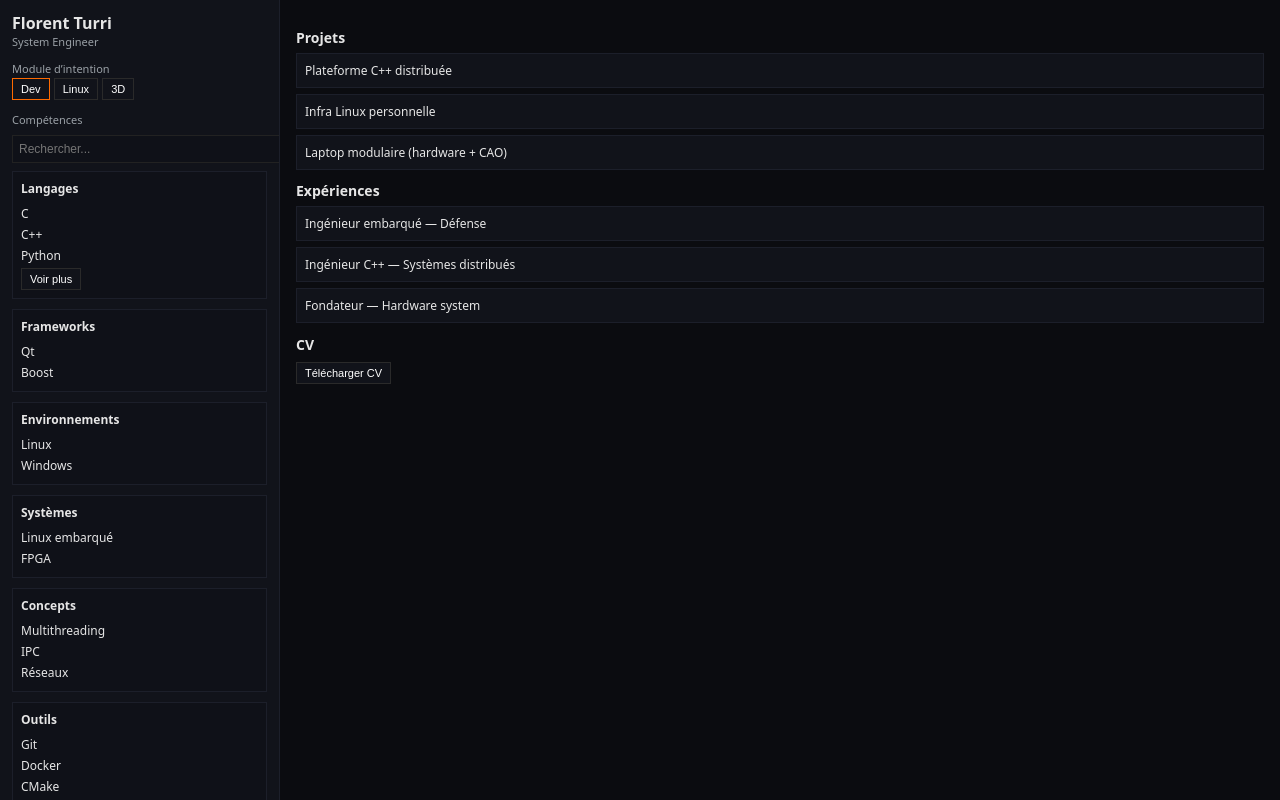
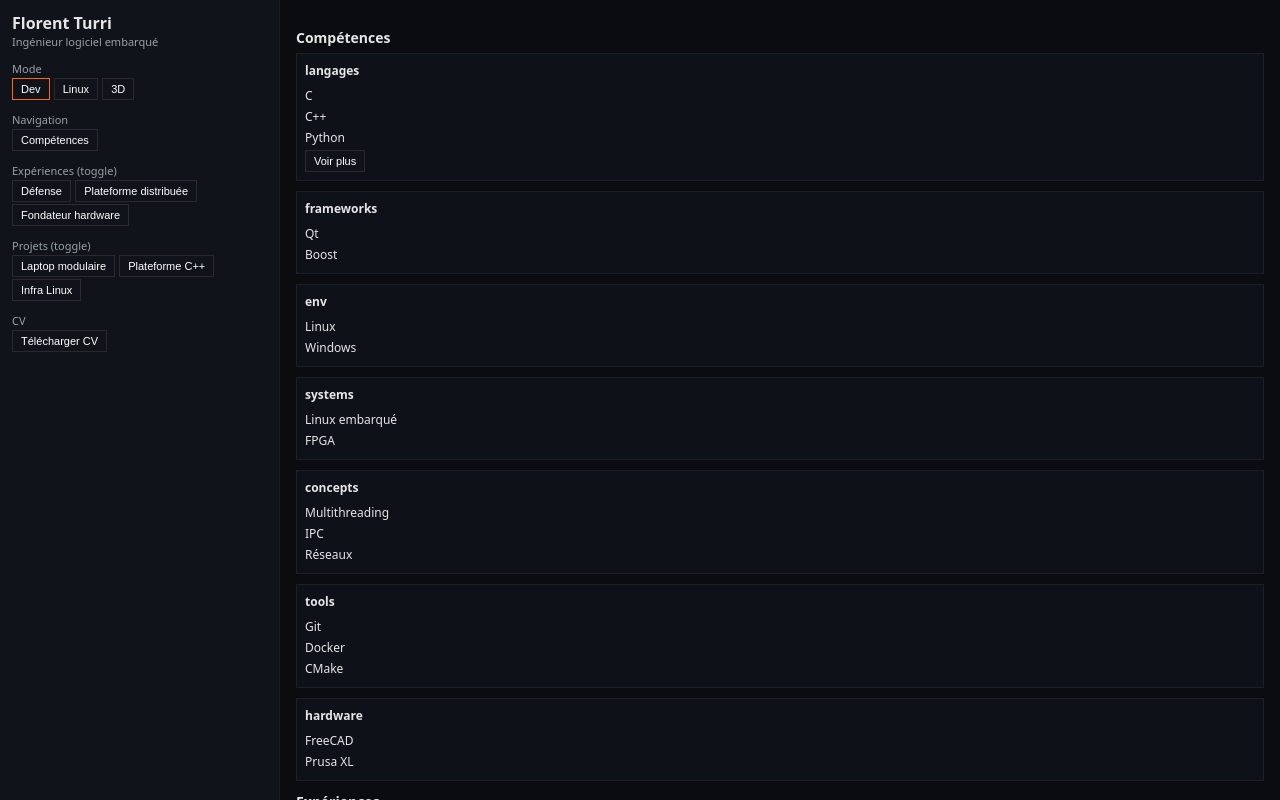
Before and after one commit to FlTu/portfolio, a plain HTML site: page index.html in a window 1280 px wide. Drawn offline with Linux system fonts and the light colour scheme.

Commit message:
V4 portfolio

```diff
--- a/index.html
+++ b/index.html
@@ -15,41 +15,44 @@
 <aside class="sidebar">
 
   <div class="title">Florent Turri</div>
-  <div class="muted">System Engineer</div>
+  <div class="muted">Ingénieur logiciel embarqué</div>
 
-  <div class="section-title">Module d’intention</div>
-
+  <div class="section-title">Mode</div>
   <div class="mode">
     <button id="btn-dev" class="mode-btn active" onclick="setMode('dev')">Dev</button>
     <button id="btn-linux" class="mode-btn" onclick="setMode('linux')">Linux</button>
     <button id="btn-3d" class="mode-btn" onclick="setMode('3d')">3D</button>
   </div>
 
-  <div class="section-title">Compétences</div>
+  <div class="section-title">Navigation</div>
 
-  <input id="search" placeholder="Rechercher..." oninput="renderSkills()" />
+  <button onclick="selectView('skills')">Compétences</button>
 
-  <div id="skills"></div>
+  <div class="section-title" onclick="toggleSection('exp-all')">
+    Expériences (toggle)
+  </div>
+
+  <button onclick="selectView('exp-defense')">Défense</button>
+  <button onclick="selectView('exp-data')">Plateforme distribuée</button>
+  <button onclick="selectView('exp-fondateur')">Fondateur hardware</button>
+
+  <div class="section-title" onclick="toggleSection('proj-all')">
+    Projets (toggle)
+  </div>
+
+  <button onclick="selectView('proj-laptop')">Laptop modulaire</button>
+  <button onclick="selectView('proj-platform')">Plateforme C++</button>
+  <button onclick="selectView('proj-linux')">Infra Linux</button>
+
+  <div class="section-title">CV</div>
+  <button onclick="downloadCV()">Télécharger CV</button>
 
 </aside>
 
 <!-- ================= MAIN ================= -->
 <main class="main">
 
-  <section>
-    <h2>Projets</h2>
-    <div id="projects"></div>
-  </section>
-
-  <section>
-    <h2>Expériences</h2>
-    <div id="exp"></div>
-  </section>
-
-  <section>
-    <h2>CV</h2>
-    <button onclick="downloadCV()">Télécharger CV</button>
-  </section>
+  <div id="content"></div>
 
 </main>
 
@@ -60,7 +63,12 @@
 /* ================= STATE ================= */
 
 let mode = "dev";
-const expanded = {}; // persistant
+let view = "skills";
+
+let showAllExp = false;
+let showAllProj = false;
+
+const expanded = {};
 
 /* ================= DATA ================= */
 
@@ -87,71 +95,78 @@ const skills = [
   {name:"Docker", level:"Confirmé", cat:"tools"},
   {name:"CMake", level:"Confirmé", cat:"tools"},
 
-  {name:"FreeCAD", level:"Intermédiaire", cat:"hardware"}
+  {name:"FreeCAD", level:"Intermédiaire", cat:"hardware"},
+  {name:"Prusa XL", level:"Intermédiaire", cat:"hardware"}
 ];
 
-const categories = [
-  {id:"langages", label:"Langages"},
-  {id:"frameworks", label:"Frameworks"},
-  {id:"env", label:"Environnements"},
-  {id:"systems", label:"Systèmes"},
-  {id:"concepts", label:"Concepts"},
-  {id:"tools", label:"Outils"},
-  {id:"hardware", label:"Hardware"}
-];
-
-/* ================= MODE (FIX IMPORTANT) ================= */
+/* ================= MODE ================= */
 
 function setMode(m){
   mode = m;
 
-  // reset buttons proprement (SANS render global immédiat destructeur)
   document.querySelectorAll(".mode-btn").forEach(b=>{
     b.classList.remove("active");
   });
 
-  document.getElementById("btn-" + m).classList.add("active");
+  document.getElementById("btn-"+m).classList.add("active");
 
-  // render safe
   render();
 }
 
-/* ================= SEARCH ================= */
+/* ================= NAV ================= */
 
-function query(){
-  return document.getElementById("search").value.toLowerCase();
+function selectView(v){
+  view = v;
+  render();
+}
+
+/* toggle sections (exp/proj global) */
+function toggleSection(type){
+  if(type === "exp-all") showAllExp = !showAllExp;
+  if(type === "proj-all") showAllProj = !showAllProj;
+  render();
 }
 
 /* ================= SKILLS ================= */
 
 function toggle(cat){
   expanded[cat] = !expanded[cat];
-  renderSkills();
+  render();
 }
 
-/* ================= RENDER SKILLS ================= */
+/* ================= FILTER ================= */
+
+function filterSkills(list){
+  if(mode === "linux"){
+    return list.filter(s => ["linux","tools","env"].includes(s.cat));
+  }
+  if(mode === "3d"){
+    return list.filter(s => ["hardware","systems"].includes(s.cat));
+  }
+  return list;
+}
+
+/* ================= SKILLS RENDER ================= */
 
 function renderSkills(){
 
-  const el = document.getElementById("skills");
-  const q = query();
+  let html = "";
 
-  let html = "";
+  const categories = [...new Set(skills.map(s=>s.cat))];
 
   categories.forEach(cat => {
 
-    const list = skills.filter(s =>
-      s.cat === cat.id &&
-      s.name.toLowerCase().includes(q)
-    );
+    let list = skills.filter(s => s.cat === cat);
+    list = filterSkills(list);
 
-    const isOpen = expanded[cat.id];
+    if(list.length === 0) return;
+
+    const isOpen = expanded[cat];
     const visible = isOpen ? list : list.slice(0,3);
 
     html += `
       <div class="skill-block">
-
-        <div class="skill-title">${cat.label}</div>
+        <div class="skill-title">${cat}</div>
 
         ${visible.map(s => `
           <div class="skill">
@@ -161,34 +176,146 @@ function renderSkills(){
         `).join("")}
 
         ${list.length > 3 ? `
-          <button onclick="toggle('${cat.id}')">
+          <button onclick="toggle('${cat}')">
             ${isOpen ? "Réduire" : "Voir plus"}
           </button>
         ` : ""}
-
       </div>
     `;
   });
 
-  el.innerHTML = html;
+  return html;
 }
 
-/* ================= MAIN CONTENT ================= */
+/* ================= EXP / PROJ LIST STYLE ================= */
 
-function renderProjects(){
-  document.getElementById("projects").innerHTML = `
-    <div class="card">Plateforme C++ distribuée</div>
-    <div class="card">Infra Linux personnelle</div>
-    <div class="card">Laptop modulaire (hardware + CAO)</div>
+function renderExpList(){
+
+  const items = [
+    {
+      id:"defense",
+      title:"Ingénieur embarqué — Défense",
+      desc:"C/C++ critique, Linux embarqué, optimisation, debug bas niveau."
+    },
+    {
+      id:"data",
+      title:"Plateforme distribuée C++",
+      desc:"Réplication temps réel, SQLite, migration Linux, IBM i."
+    },
+    {
+      id:"founder",
+      title:"Fondateur — Hardware system",
+      desc:"Laptop modulaire, CAO FreeCAD, impression 3D Prusa XL."
+    }
+  ];
+
+  const list = showAllExp ? items : [];
+
+  return `
+    <h2>Expériences</h2>
+
+    <button onclick="showAllExp = !showAllExp; render()">
+      ${showAllExp ? "Réduire" : "Afficher tout"}
+    </button>
+
+    ${list.map(i=>`
+      <div class="card" onclick="selectView('exp-'+i.id)">
+        <strong>${i.title}</strong>
+        <div class="muted">${i.desc}</div>
+      </div>
+    `).join("")}
   `;
 }
 
-function renderExp(){
-  document.getElementById("exp").innerHTML = `
-    <div class="card">Ingénieur embarqué — Défense</div>
-    <div class="card">Ingénieur C++ — Systèmes distribués</div>
-    <div class="card">Fondateur — Hardware system</div>
+function renderProjList(){
+
+  const items = [
+    {
+      id:"laptop",
+      title:"Laptop modulaire",
+      desc:"Architecture hardware + software complète"
+    },
+    {
+      id:"platform",
+      title:"Plateforme C++",
+      desc:"Systèmes distribués"
+    },
+    {
+      id:"linux",
+      title:"Infrastructure Linux",
+      desc:"Docker, automation, self-hosting"
+    }
+  ];
+
+  const list = showAllProj ? items : [];
+
+  return `
+    <h2>Projets</h2>
+
+    <button onclick="showAllProj = !showAllProj; render()">
+      ${showAllProj ? "Réduire" : "Afficher tout"}
+    </button>
+
+    ${list.map(i=>`
+      <div class="card" onclick="selectView('proj-'+i.id)">
+        <strong>${i.title}</strong>
+        <div class="muted">${i.desc}</div>
+      </div>
+    `).join("")}
   `;
+}
+
+/* ================= CONTENT ================= */
+
+function renderContent(){
+
+  if(view === "skills"){
+    return `
+      <h2>Compétences</h2>
+      ${renderSkills()}
+    `;
+  }
+
+  if(view.startsWith("exp-") && view !== "skills"){
+
+    const map = {
+      "exp-defense": {
+        title:"Ingénieur embarqué — Défense",
+        text:"C/C++ critique, Linux embarqué, debug bas niveau, optimisation performance."
+      },
+      "exp-data": {
+        title:"Plateforme distribuée C++",
+        text:"Réplication temps réel, SQLite, migration Linux, IBM i."
+      },
+      "exp-founder": {
+        title:"Fondateur — Hardware system",
+        text:"Laptop modulaire, CAO FreeCAD, impression 3D Prusa XL."
+      }
+    };
+
+    const e = map[view];
+
+    return `
+      <h2>${e.title}</h2>
+      <p>${e.text}</p>
+    `;
+  }
+
+  if(view.startsWith("proj-")){
+
+    const map = {
+      "proj-laptop": "Laptop modulaire — architecture hardware + software",
+      "proj-platform": "Plateforme C++ distribuée",
+      "proj-linux": "Infrastructure Linux personnelle"
+    };
+
+    return `
+      <h2>Projet</h2>
+      <p>${map[view]}</p>
+    `;
+  }
+
+  return "";
 }
 
 /* ================= CV ================= */
@@ -196,10 +323,8 @@ function renderExp(){
 function downloadCV(){
   const blob = new Blob([
 `Florent Turri
-Ingénieur système logiciel
-
-Mode: ${mode}
-`
+CV
+Mode: ${mode}`
   ], {type:"text/plain"});
 
   const a = document.createElement("a");
@@ -208,15 +333,26 @@ Mode: ${mode}
   a.click();
 }
 
-/* ================= GLOBAL RENDER ================= */
+/* ================= RENDER ================= */
 
 function render(){
-  renderSkills();
-  renderProjects();
-  renderExp();
+
+  const content = renderContent();
+
+  document.getElementById("content").innerHTML = `
+    ${content}
+  `;
+
+  // inject exp/proj lists only in root view if needed
+  if(view === "skills"){
+    document.getElementById("content").innerHTML = `
+      ${content}
+      ${renderExpList()}
+      ${renderProjList()}
+    `;
+  }
 }
 
-/* init */
 render();
 
 </script>
--- a/style.css
+++ b/style.css
@@ -19,23 +19,10 @@ body{
   border-right:1px solid #1c1f2a;
 }
 
-.title{
-  font-size:16px;
-  font-weight:600;
-}
+.title{font-size:16px;font-weight:600;}
+.muted{font-size:11px;color:#9aa0a6;}
+.section-title{margin-top:12px;font-size:11px;color:#9aa0a6;}
 
-.muted{
-  font-size:11px;
-  color:#9aa0a6;
-}
-
-.section-title{
-  margin-top:12px;
-  font-size:11px;
-  color:#9aa0a6;
-}
-
-/* INPUT */
 input{
   width:100%;
   margin:8px 0;
@@ -52,10 +39,7 @@ input{
   overflow:auto;
 }
 
-h2{
-  font-size:14px;
-  margin-bottom:6px;
-}
+h2{font-size:14px;margin-bottom:6px;}
 
 /* SKILLS */
 .skill-block{
@@ -76,15 +60,6 @@ h2{
   padding:2px 0;
 }
 
-/* CARDS */
-.card{
-  background:#11131a;
-  border:1px solid #1c1f2a;
-  padding:8px;
-  margin-bottom:6px;
-  font-size:12px;
-}
-
 /* BUTTONS */
 button{
   font-size:11px;
```
